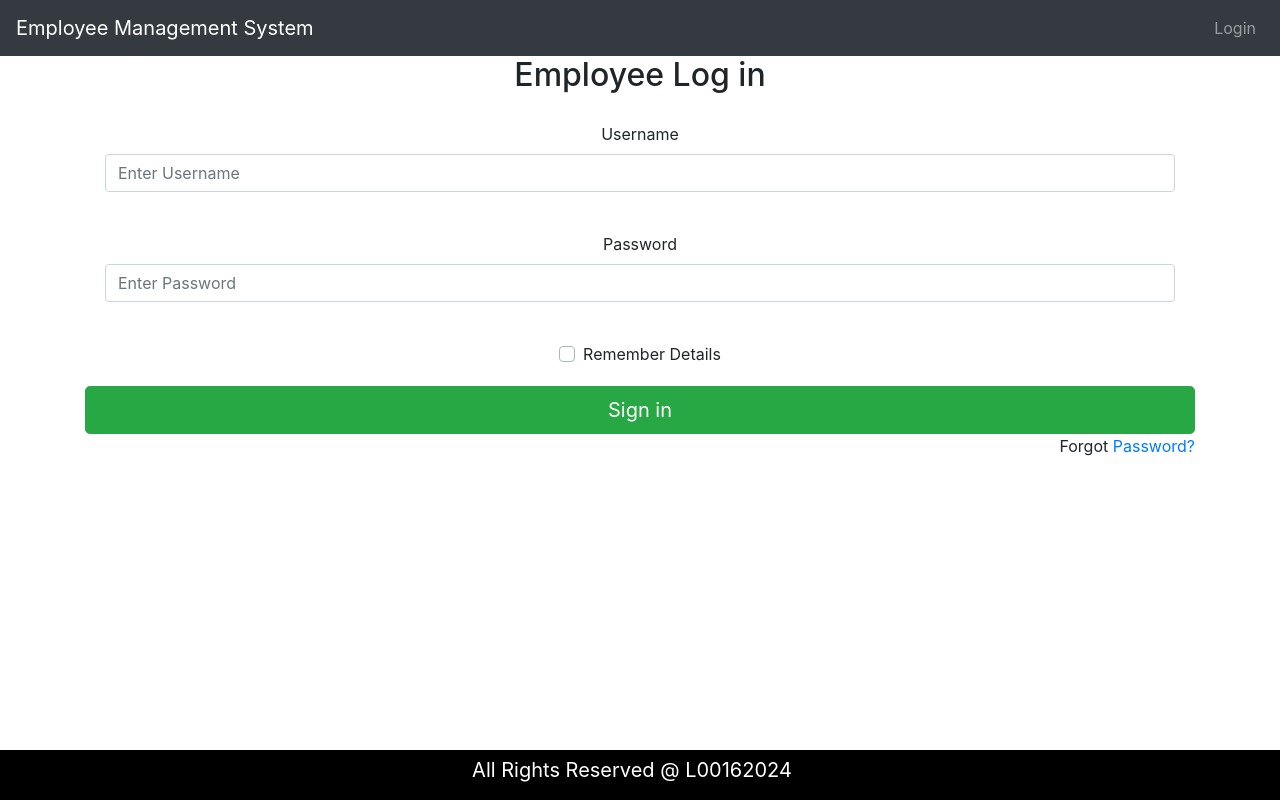
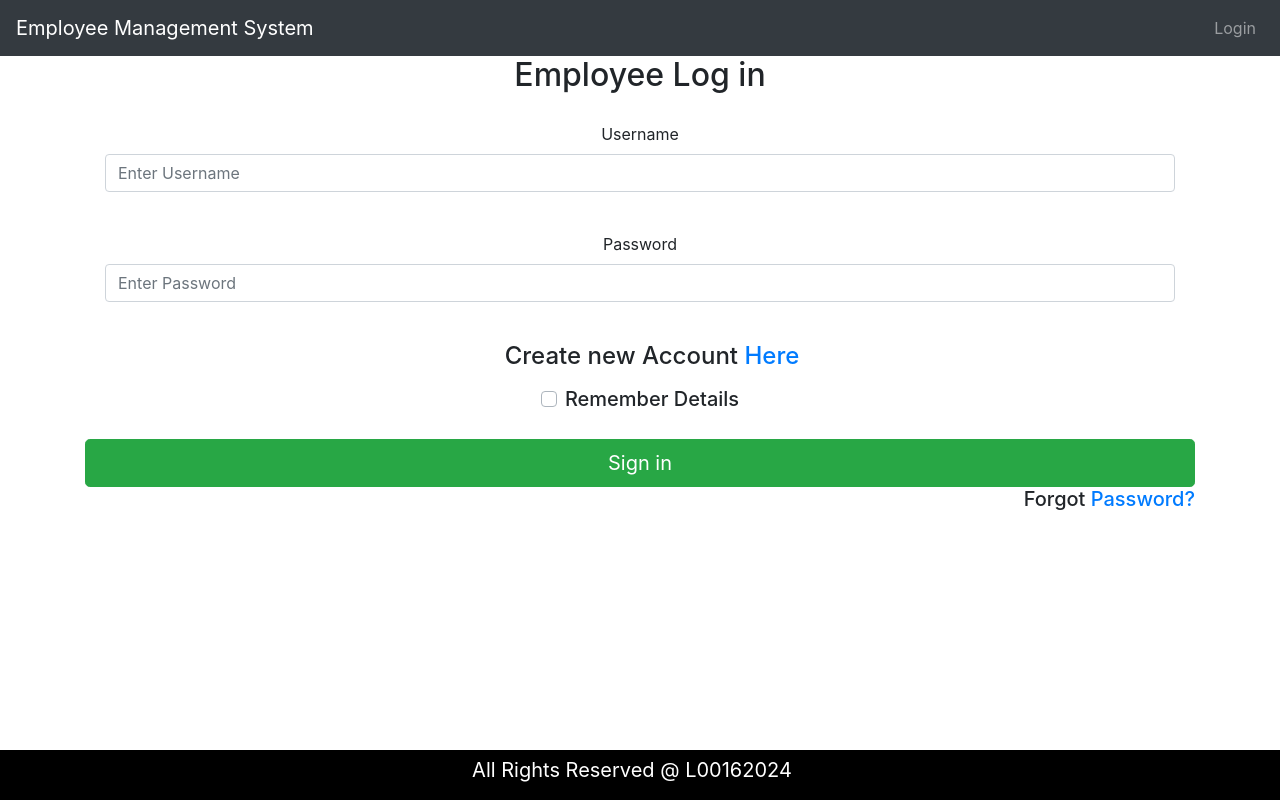
Before and after one commit to WayneRobbo/React-EMS_app, a React (Create React App) app in the folder react-frontend-ems/: page / in a window 1280 px wide. Built offline with nearby package versions, Linux system fonts and the light colour scheme.

Commit message:
Adding new account and formatting

```diff
--- a/react-frontend-ems/src/components/ForgotPassword.jsx
+++ b/react-frontend-ems/src/components/ForgotPassword.jsx
@@ -22,12 +22,10 @@ class ForgotPassword extends Component {
                     Please contact Human Resource on the following contact details:
                     <div style = {{marginTop: "40px"}}>
                         Phone: 074 : 857588
-
                     </div>
                     <div style = {{marginTop: "40px"}}>
                         Email: EmployeeServicesHR@gmail.com
                     </div>
-
                     <button style={{marginTop: "20px"}} onClick={this.backButton} className = "btn btn-success">Return</button>
                 </h2>
             </div>
--- a/react-frontend-ems/src/components/LoginComponent.jsx
+++ b/react-frontend-ems/src/components/LoginComponent.jsx
@@ -22,7 +22,7 @@ class LoginComponent extends Component{
 
         SigninClicked(event){
             //admin,admin
-            if(this.state.username==='admin' && this.state.password==='admin'){
+            if(this.state.username==='wayne' && this.state.password==='waynerob'){
                 AuthenticationService.registerSuccesfulLogin(this.state.username, this.state.password);
                 this.props.history.push(`/welcome/${this.state.username}`)
                 console.log('success');
@@ -61,17 +61,30 @@ class LoginComponent extends Component{
                     <div className="card-body">
                         <div className="custom-control custom-checkbox">
                             <input type="checkbox" className="custom-control-input" id="customCheck1" />
-                            <label className="custom-control-label" htmlFor="customCheck1">Remember Details</label>
+
+                            <p className="forgot-password text-center">
+                                <h4>
+                                    Create new Account <a href="/add-employee/_add">Here</a>
+                                </h4>
+                            </p>
+
+                            <h5>
+                                <label className="custom-control-label" htmlFor="customCheck1">Remember Details</label>
+                            </h5>
+
                         </div>
                     </div>
 
                     <button onClick={this.SigninClicked} className="btn btn-success btn-lg btn-block">Sign in</button>
                     <p className="forgot-password text-right">
-                        Forgot <a href="/forgot-password">Password?</a>
+                        <h5>
+                            Forgot <a href="/forgot-password">Password?</a>
+                        </h5>
                     </p>
+
                 </form>
 
-                // <div>
+                // <div> http://localhost:3000/add-employee/_add
                 //     User name: <input type="text" name="username " value={this.state.username} onChange={this.handleChange}/>
                 //     Password: <input type="password" name="password" value={this.state.password} onChange={this.handleChange}/>
                 //     <button className="btn btn-success">Login</button>
```
